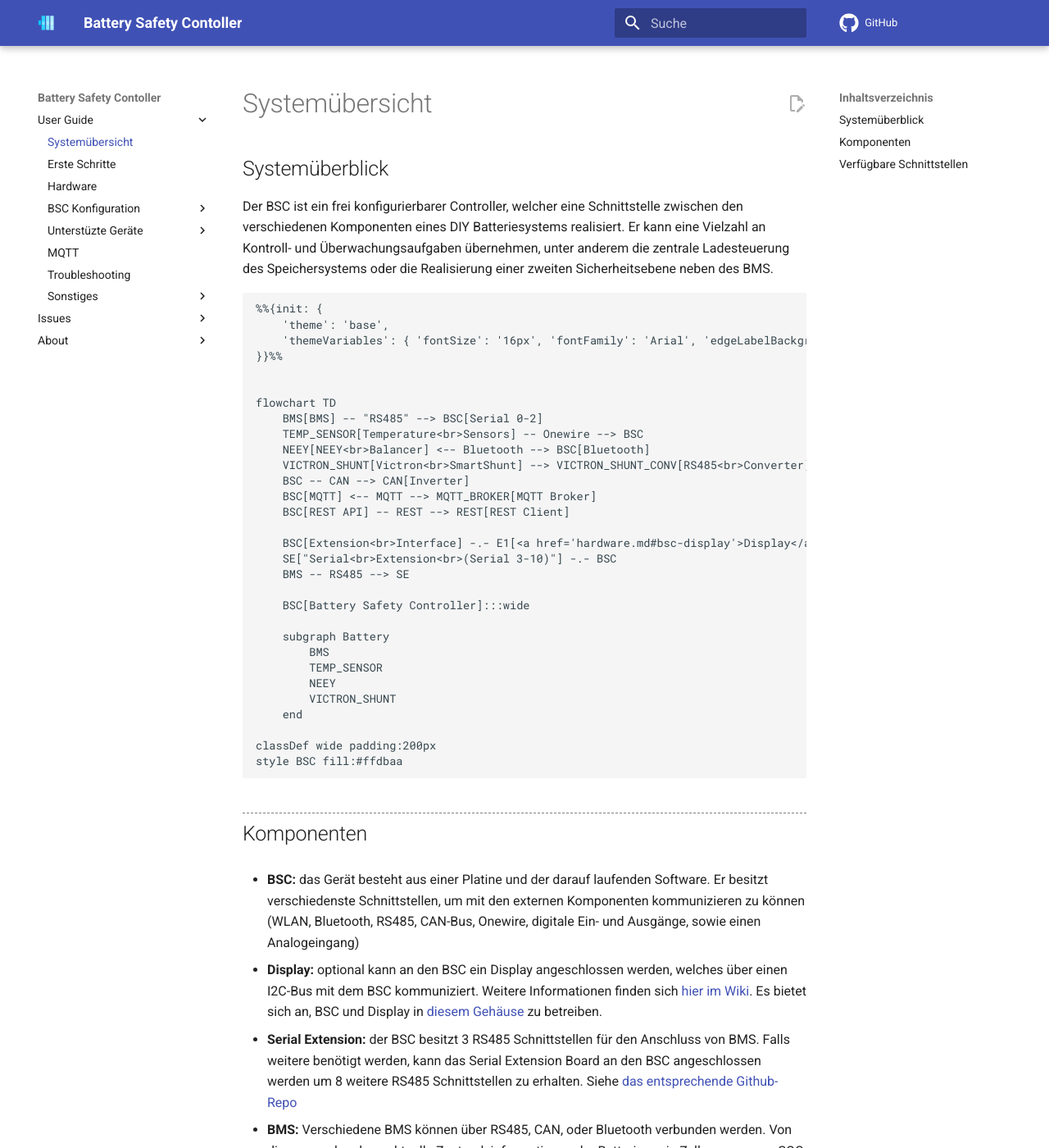
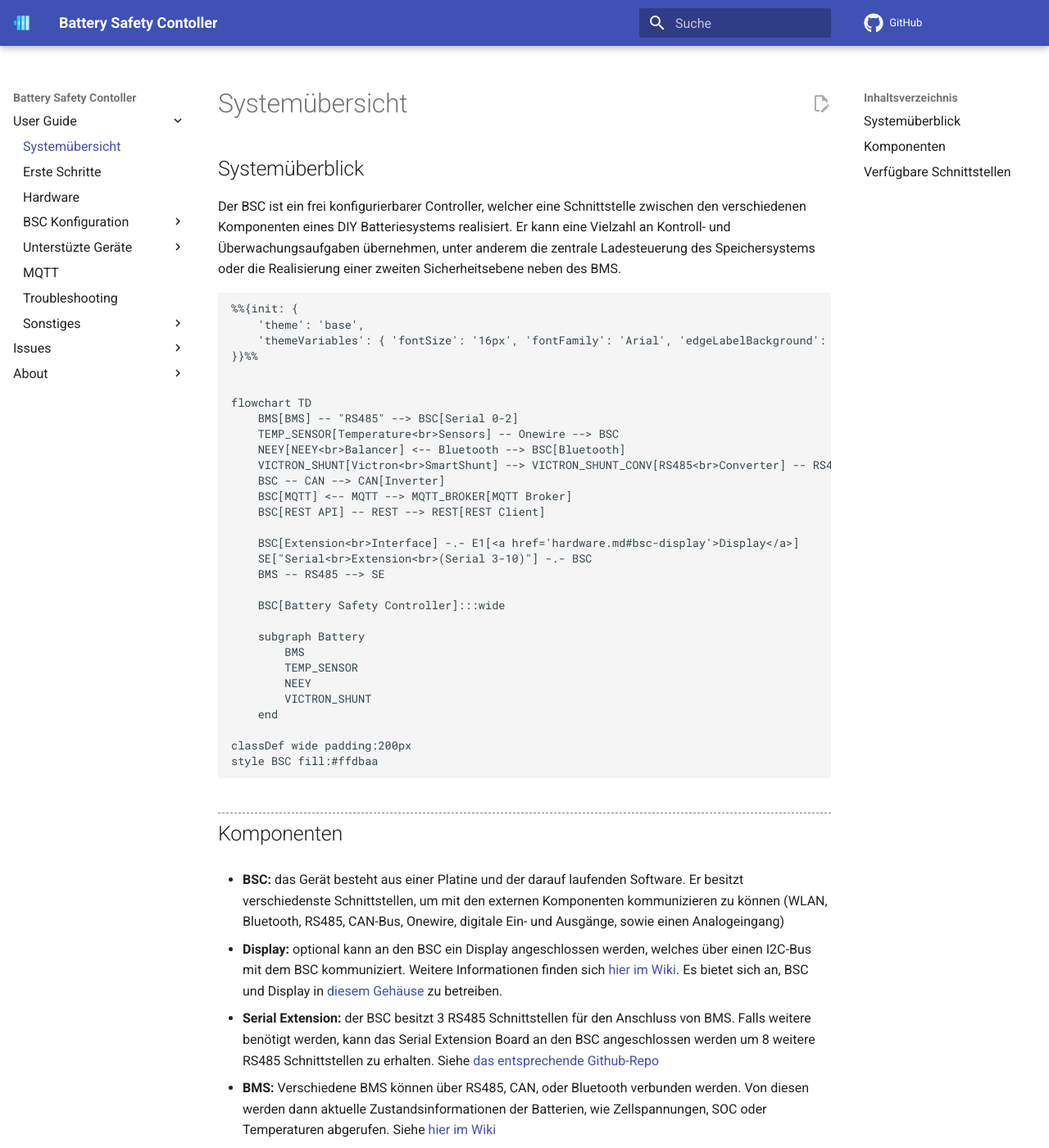
Before and after one commit to bsc-org/bsc, an MkDocs documentation site: the page built from docs/system_overview.md, in a window 1280 px wide and 1400 px high. Shown: the whole window at 82% size. Built offline with MkDocs 1.6.1 and Material for MkDocs 9.7.7, drawn with Linux system fonts in a browser that asks for light colours; comment, search, counter and statistics services are not loaded.

Commit message:
Schriftgröße geändert

```diff
--- a/docs/css/extra.css
+++ b/docs/css/extra.css
@@ -1,3 +1,15 @@
+p, ul, ol {
+    font-size: 16px;
+}
+
+.md-main__inner.md-grid {
+    max-width: 67rem;
+}
+
+.md-grid {
+    max-width: 67rem;
+}
+
 h2:not(:first-of-type), h3:not(:first-of-type) {
     position: relative;
     padding-bottom: 10px;
```
